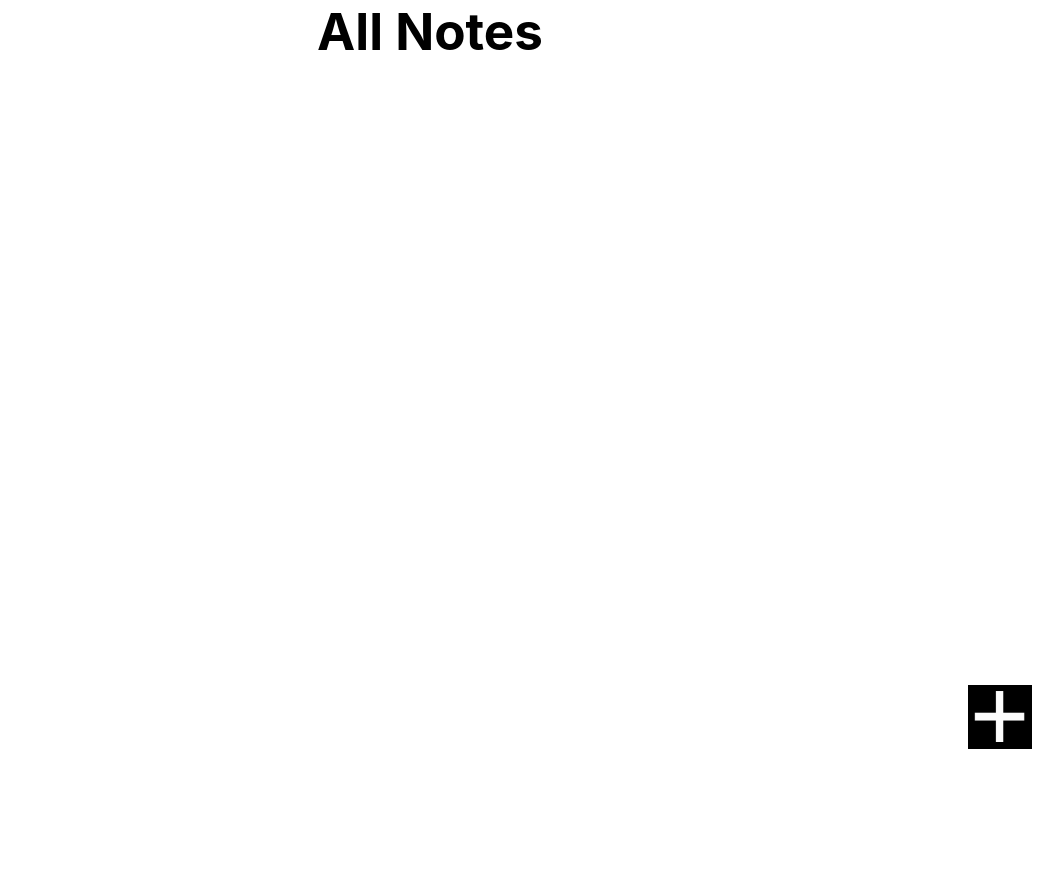
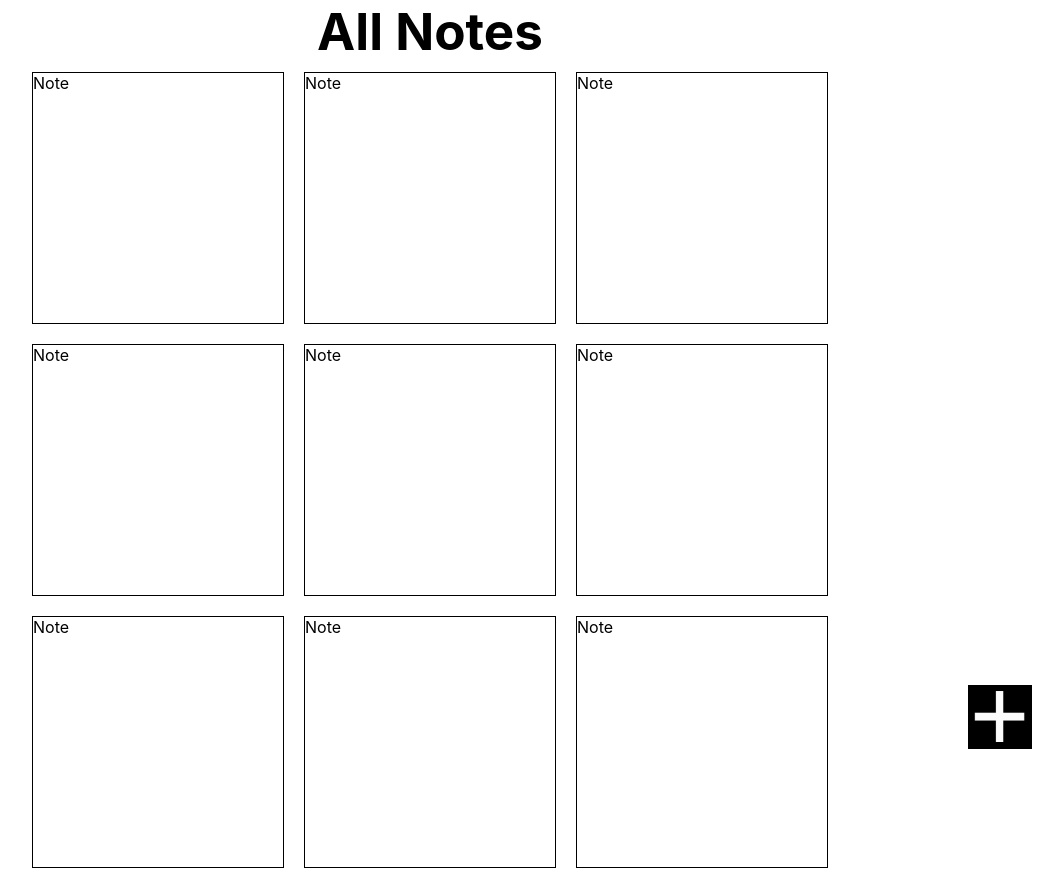
Before and after one commit to KrisHHFI/React-Full-Stack-Project, a React (Create React App) app: page / in a window 1280 px wide. Shown: the whole page, without its empty margins (210-1273 px from the left). Before the commit the page ends 800 px from the top, so only its background shows below. Built offline with nearby package versions, Linux system fonts and the light colour scheme.

Commit message:
Styling and note component added

```diff
--- a/src/App.css
+++ b/src/App.css
@@ -7,9 +7,18 @@
   justify-content: center;
   min-height: 60px;
   min-width: 60px;
-  position: absolute;
+  position: fixed;
   right: 3vw;
   width: 5vw;
+}
+
+.app {
+}
+
+.mainContent {
+  align-items: center;
+  display: flex;
+  flex-direction: column;
 }
 
 .mainTitle {
@@ -18,6 +27,20 @@
   text-align: center;
 }
 
+.note {
+  border: 1px solid black;
+  height: 250px;
+  margin: 10px;
+  width: 250px;
+}
+
+.noteContainer {
+  justify-content: center;
+  display: flex;
+  flex-wrap: wrap;
+  max-width: 1000px;
+}
+
 .plusImage {
   height: 4vw;
   min-height: 50px;
--- a/src/App.js
+++ b/src/App.js
@@ -1,5 +1,6 @@
 import './App.css';
 import plusImage from './plusImage.png';
+import Note from './Note';
 
 function App() {
   const addNoteButtonPress = () => {
@@ -7,15 +8,27 @@ function App() {
   };
 
   return (
-    <div>
-      <div className="mainTitle">
-        All Notes
+    <div className="app">
+      <div className="mainContent">
+        <div className="mainTitle">
+          All Notes
+        </div>
+        <div className="noteContainer">
+          <Note />
+          <Note />
+          <Note />
+          <Note />
+          <Note />
+          <Note />
+          <Note />
+          <Note />
+          <Note />
+        </div>
       </div>
       <div className="addNoteButton" onClick={addNoteButtonPress}>
         <img src={plusImage} className="plusImage" alt="Plus Image" />
       </div>
     </div>
-
   );
 }
 
--- /dev/null
+++ b/src/Note.js
@@ -0,0 +1,11 @@
+import React from 'react';
+
+function Note() {
+  return (
+    <div className="note">
+      Note
+    </div>
+  );
+}
+
+export default Note;
```
